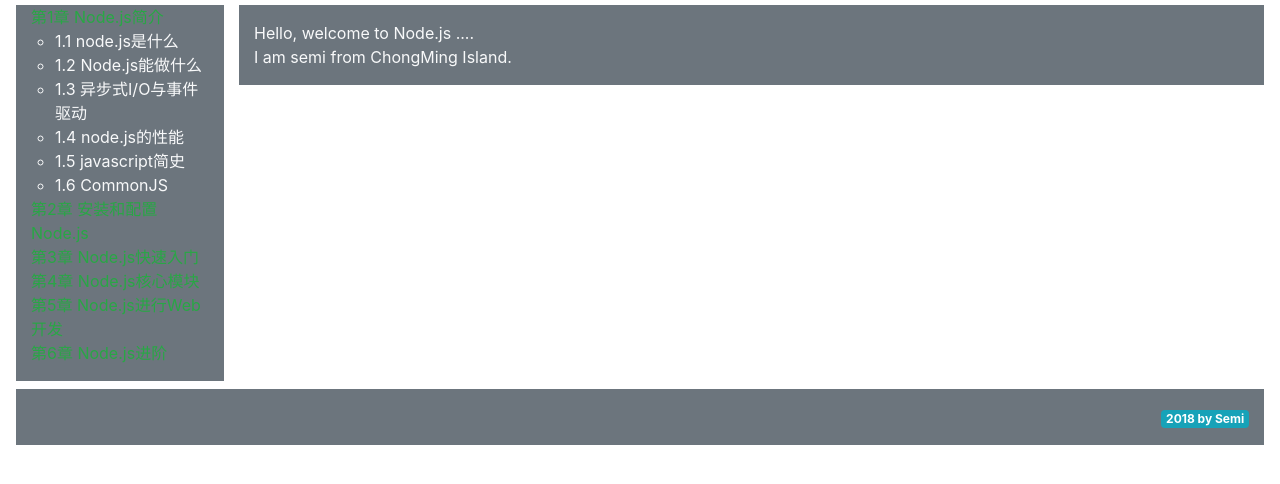
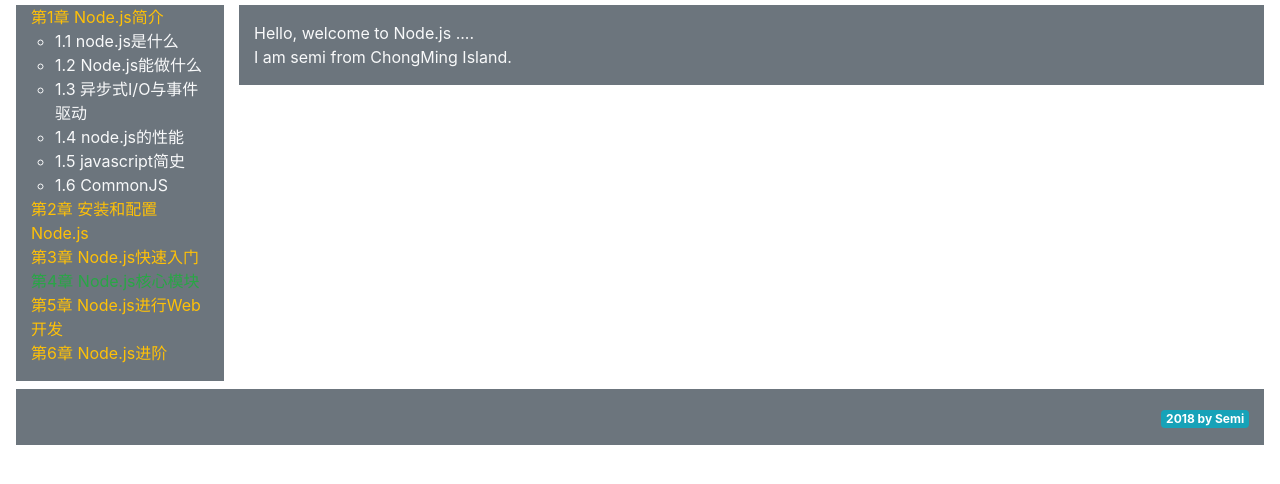
Before and after one commit to semiChange/SemiNodeJs, a plain HTML site: page index.html in a window 1280 px wide. Shown: the part 86-570 px from the top of the page. Drawn offline with nearby package versions, Linux system fonts and the light colour scheme.

Commit message:
Update index.html

```diff
--- a/index.html
+++ b/index.html
@@ -45,7 +45,7 @@
 				<ul class="list-unstyled ">
 					<li>
 						<div data-toggle="collapse" data-target="#collapse1" aria-expanded="true" aria-controls="collapse1">
-							<summary class="text-success">第1章 Node.js简介</summary>
+							<summary class="text-warning">第1章 Node.js简介</summary>
 						</div>
 						<ul id="collapse1" class="collapse text-light pl-4 show" aria-labelledby="" data-parent="#accordion">
 							<li>
@@ -70,7 +70,7 @@
 					</li>
 					<li>
 						<div data-toggle="collapse" data-target="#collapse2" aria-expanded="false" aria-controls="collapse2">
-							<summary class="text-success">第2章 安装和配置Node.js</summary>
+							<summary class="text-warning">第2章 安装和配置Node.js</summary>
 						</div>
 						<ul id="collapse2" class="collapse text-light pl-4" aria-labelledby="" data-parent="#accordion">
 							<li>
@@ -92,7 +92,7 @@
 					</li>
 					<li>
 						<div data-toggle="collapse" data-target="#collapse3" aria-expanded="false" aria-controls="collapse3">
-							<summary class="text-success">第3章 Node.js快速入门</summary>
+							<summary class="text-warning">第3章 Node.js快速入门</summary>
 						</div>
 						<ul id="collapse3" class="collapse text-light pl-4" aria-labelledby="" data-parent="#accordion">
 							<li>
@@ -133,7 +133,7 @@
 					</li>
 					<li>
 						<div data-toggle="collapse" data-target="#collapse5" aria-expanded="false" aria-controls="collapse5">
-							<summary class="text-success">第5章 Node.js进行Web开发</summary>
+							<summary class="text-warning">第5章 Node.js进行Web开发</summary>
 						</div>
 						<ul id="collapse5" class="collapse text-light pl-4" aria-labelledby="" data-parent="#accordion">
 							<li>
@@ -161,7 +161,7 @@
 					</li>
 					<li>
 						<div data-toggle="collapse" data-target="#collapse6" aria-expanded="false" aria-controls="collapse6">
-							<summary class="text-success">第6章 Node.js进阶</summary>
+							<summary class="text-warning">第6章 Node.js进阶</summary>
 						</div>
 						<ul id="collapse6" class="collapse text-light pl-4" aria-labelledby="" data-parent="#accordion">
 							<li>
```
